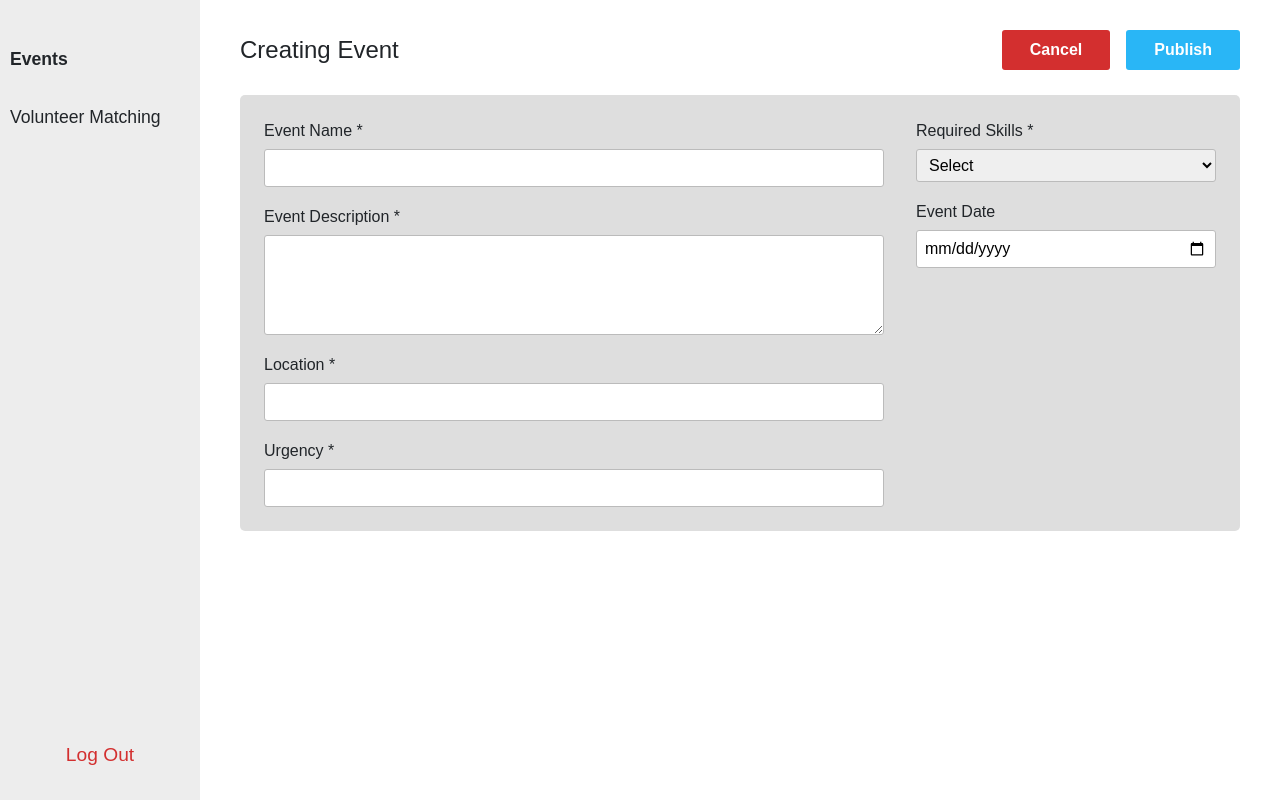
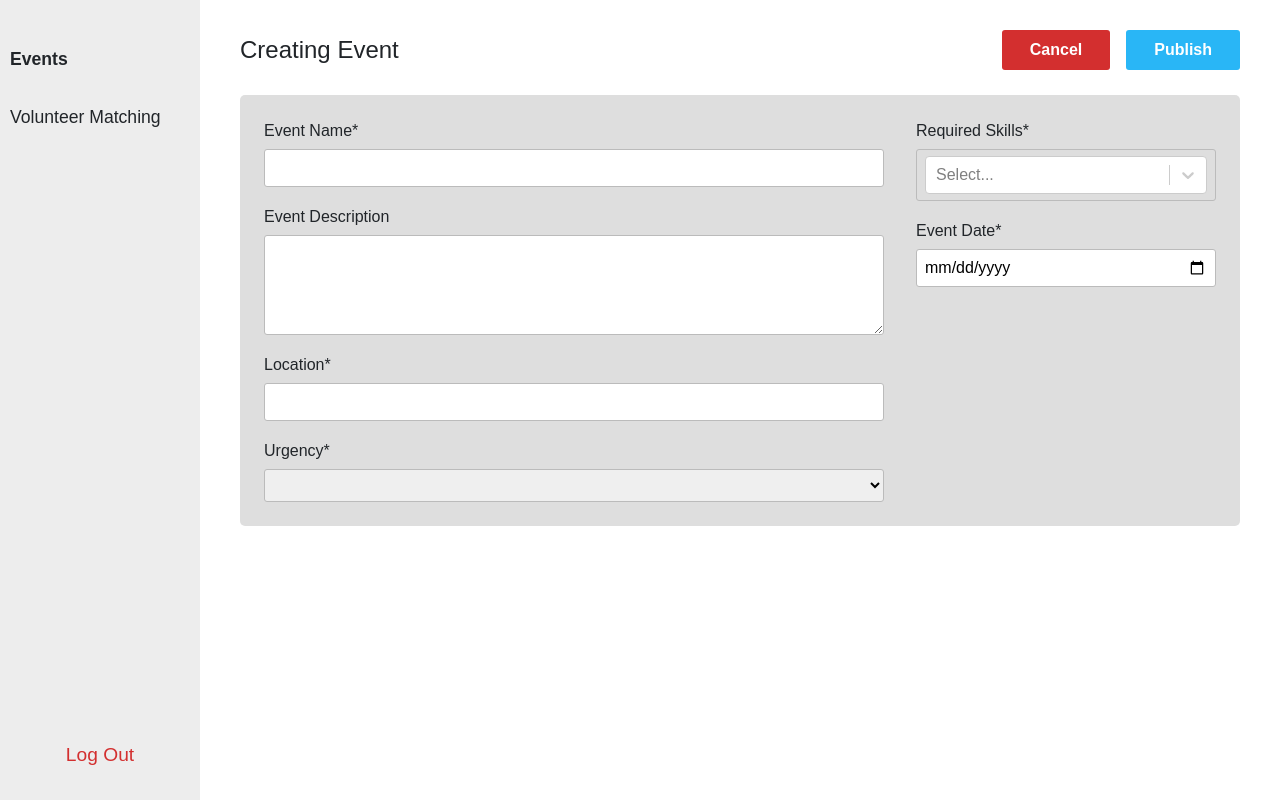
Before and after one commit to dancalvac/COSC4353_Group14, a React (Vite) app in the folder client/: page /eventCreate in a window 1280 px wide. Built offline with nearby package versions, Linux system fonts and the light colour scheme.

Commit message:
Create Event Management Module

```diff
--- a/client/src/components/EventCreate.jsx
+++ b/client/src/components/EventCreate.jsx
@@ -1,15 +1,95 @@
 import React from "react";
-import { useNavigate } from "react-router-dom";
+import Select from 'react-select';
+import {useState, useEffect} from 'react';
+import {useNavigate} from 'react-router-dom';
+import axios from 'axios';
 import "./EventCreate.css";
 
 function EventCreate() {
+  const [eventName, setEventName] = useState('');
+  const [description, setDescription] = useState('');
+  const [location, setLocation] = useState('');
+  const [urgency, setUrgency] = useState('');
+  const [skills, setSkills] = useState([]);
+  const [eventDate, setEventDate] = useState('');
+  const [error, setError] = useState('');
+  const [loading, setLoading] = useState(false);
+  const [successMessage, setSuccessMessage] = useState('');
   const navigate = useNavigate();
 
+  // Clear messages when user starts typing
+  const handleInputChange = (setter) => (e) => {
+    if (error) setError('');
+    if (successMessage) setSuccessMessage('');
+    setter(e.target.value);
+  };
+  const options = [
+    { value: 'compassion', label: 'Compassion' },
+    { value: 'creativity', label: 'Creativity' },
+    { value: 'nimbleHands', label: 'Nimble Hands' },
+    { value: 'leadership', label: 'Leadership' },
+    { value: 'communication', label: 'Communication' },
+    { value: 'technical', label: 'Technical Skills' }
+    // add more if necessary
+  ];
+  const handleSkillChange = (selectedOptions) => {
+    if (selectedOptions.length <= 5) {
+        setSkills(selectedOptions);
+    }
+  };
+
+  const handleSubmit = async (e) => {
+    e.preventDefault();
+
+
+    setLoading(true);
+    setError('');
+    setSuccessMessage('');
+    const skill1 = skills[0]?.value || '';
+    const skill2 = skills[1]?.value || '';
+    const skill3 = skills[2]?.value || '';
+    const skill4 = skills[3]?.value || '';
+    const skill5 = skills[4]?.value || '';
+    try{
+      const response = await axios.post(`${import.meta.env.VITE_API_URL}/create/event`, {
+        eventName,
+        description,
+        location,
+        urgency,
+        skill1,
+        skill2,
+        skill3,
+        skill4,
+        skill5,
+        eventDate
+      });
+      setSuccessMessage('Event Created!');
+      console.log('New Event:', response.data);
+    } catch (error) {
+      console.error('Save error:', error);
+      if (error.response?.status === 400) {
+        setError('Please check your input and try again.');
+      } else if (error.response?.status === 500) {
+        setError('Server error. Please try again later.');
+      } else if (error.request) {
+        setError('Network error. Please check your connection.');
+      } else {
+        setError('An unexpected error occurred. Please try again.');
+      }
+    } finally {
+      setLoading(false);
+    }
+    setTimeout(() => {
+      navigate('/eventManagement');
+    }, 1500);
+
+  }
   const handleCancel = () => {
     navigate("/eventManagement");
   };
 
   const handlePublish = () => {
+    //Actually publish and appear in /eventManagement
     navigate("/eventManagement");
   };
 
@@ -33,53 +113,136 @@ function EventCreate() {
         </div>
       </div>
       <div className="ec-main">
+        <form className="ec-new-event-form" onSubmit={handleSubmit}>
         <div className="ec-header-row">
           <h2 className="ec-title">Creating Event</h2>
           <div className="ec-header-actions">
-            <button className="ec-cancel-btn" onClick={handleCancel}>
+            <button
+              className="ec-cancel-btn"
+              onClick={handleCancel}>
               Cancel
             </button>
-            <button className="ec-publish-btn" onClick={handlePublish}>
-              Publish
+            <button
+              type="submit"
+              className="ec-publish-btn"
+              disabled={loading}>
+              {loading ? (
+                <>
+                  <span className="spinner-border spinner-border-sm me-2" role="status" aria-hidden="true"></span>
+                    Publishing...
+                </>
+                ) : (
+                <>
+                  Publish
+                </>
+              )}
             </button>
           </div>
         </div>
+        {/* Error/Success Messages */}
+        {error && (
+          <div className="alert alert-danger mx-3 mt-3" role="alert">
+            <strong>Error:</strong> {error}
+          </div>
+        )}
+        {successMessage && (
+          <div className="alert alert-success mx-3 mt-3" role="alert">
+            <strong>Success:</strong> {successMessage}
+          </div>
+        )}
         <div className="ec-form">
           <div className="ec-form-left">
-            <label>
-              Event Name *
-              <input className="ec-input" type="text" />
+            <label htmlFor="eventName">
+              Event Name*
+              <input
+                className="ec-input"
+                type="text"
+                id="eventName"
+                value={eventName}
+                onChange={handleInputChange(setEventName)}
+                required
+                disabled={loading}/>
             </label>
-            <label>
-              Event Description *
-              <textarea className="ec-input ec-textarea" />
+            <label htmlFor="description">
+              Event Description
+              <textarea
+                className="ec-input ec-textarea"
+                id="description"
+                value={description}
+                onChange={handleInputChange(setDescription)}
+                disabled={loading}
+              />
             </label>
-            <label>
-              Location *
-              <input className="ec-input" type="text" />
+            <label htmlFor="location">
+              Location*
+              <input
+                className="ec-input"
+                type="text"
+                id="location"
+                value={location}
+                onChange={handleInputChange(setLocation)}
+                required
+                disabled={loading}
+              />
             </label>
-            <label>
-              Urgency *
-              <input className="ec-input" type="text" />
+            <label htmlFor="urgency">
+              Urgency*
+              <select
+                className="ec-input"
+                type="text"
+                id="urgency"
+                value={urgency}
+                onChange={(e) => {
+                  if (error) setError('');
+                  if (successMessage) setSuccessMessage('');
+                  setUrgency(e.target.value);
+                }}
+                required
+                disabled={loading}
+              >
+                <option value="" hidden></option>
+                <option value="high">High</option>
+                <option value="medium">Medium</option>
+                <option value="low">Low</option>
+              </select>
             </label>
           </div>
           <div className="ec-form-right">
-            <label>
-              Required Skills *
-              <select className="ec-input">
-                <option value="">Select</option>
-                <option value="Teamwork">Teamwork</option>
-                <option value="Communication">Communication</option>
-                <option value="Leadership">Leadership</option>
-              </select>
+            <label htmlFor="skills">
+              Required Skills*
+              <Select
+                className="ec-input"
+                options={options}
+                id="skills"
+                value={skills}
+                required
+                isMulti
+                onChange={(selectedOptions) => {
+                  if (error) setError('');
+                  if (successMessage) setSuccessMessage('');
+                  handleSkillChange(selectedOptions);
+              }}
+              disabled={loading}
+              />
             </label>
-            <label>
-              Event Date
-              <input className="ec-input" type="date" />
+            <label htmlFor="eventDate">
+              Event Date*
+              <input
+                className="ec-input"
+                type="date"
+                min={new Date().toISOString().split("T")[0]}
+                id="eventDate"
+                value={eventDate}
+                onChange={handleInputChange(setEventDate)}
+                required
+                disabled={loading}
+              />
             </label>
           </div>
         </div>
+        </form>
       </div>
+
     </div>
   );
 }
--- a/client/src/components/VolunteerProfile.jsx
+++ b/client/src/components/VolunteerProfile.jsx
@@ -134,9 +134,9 @@ function VolunteerProfile(){
         const saturday_end = availability.saturday.end
         const sunday_start = availability.sunday.start
         const sunday_end = availability.sunday.end
-        const skill1 = skills[0]?.value || null
-        const skill2 = skills[1]?.value || null
-        const skill3 = skills[2]?.value || null
+        const skill1 = skills[0]?.value || ''
+        const skill2 = skills[1]?.value || ''
+        const skill3 = skills[2]?.value || ''
         try{
             const response = await axios.post(`${import.meta.env.VITE_API_URL}/volunteer/profile`, {
                 email,
```
Also changed, not shown: 2 other files (tests, documents, lock files or other folders).
